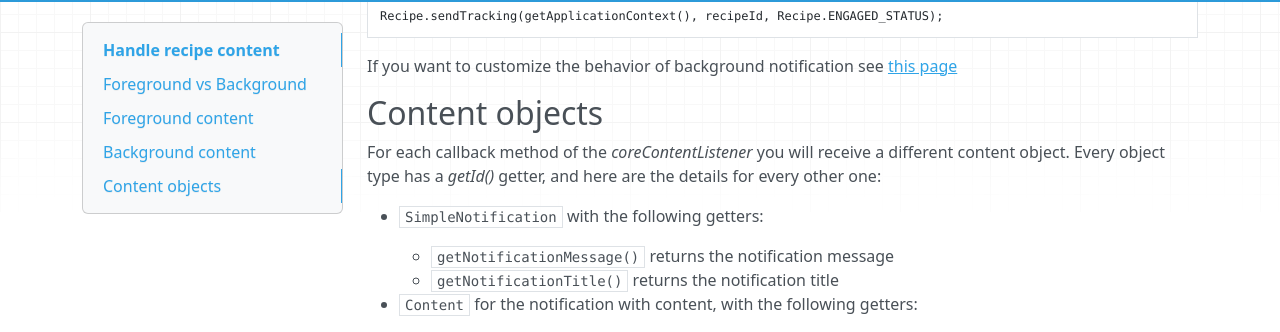
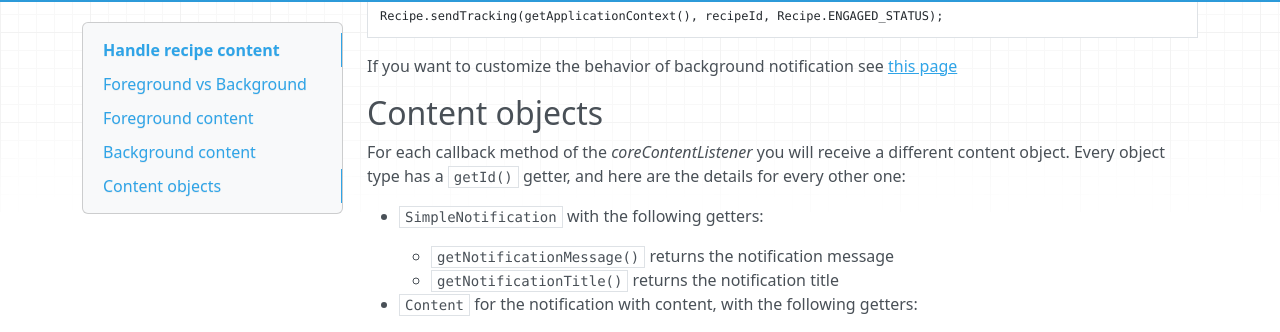
Before and after one commit to nearit/Android-SDK, an MkDocs documentation site: the page built from docs/handle-content.md, in a window 1280 px wide and 900 px high, scrolled down 1145 px. Shown: the part 94-426 px from the top of the window. Built offline with MkDocs 1.6.1, drawn with Linux system fonts in a browser that asks for light colours; nearby versions of some CDN libraries.

```diff
--- a/docs/handle-content.md
+++ b/docs/handle-content.md
@@ -53,7 +53,7 @@ If you want to customize the behavior of background notification see [this page]
 
 ## Content objects ##
 
-For each callback method of the *coreContentListener* you will receive a different content object. Every object type has a *getId()* getter, and here are the details for every other one:
+For each callback method of the *coreContentListener* you will receive a different content object. Every object type has a `getId()` getter, and here are the details for every other one:
 
 - `SimpleNotification` with the following getters:
     - `getNotificationMessage()` returns the notification message
```
